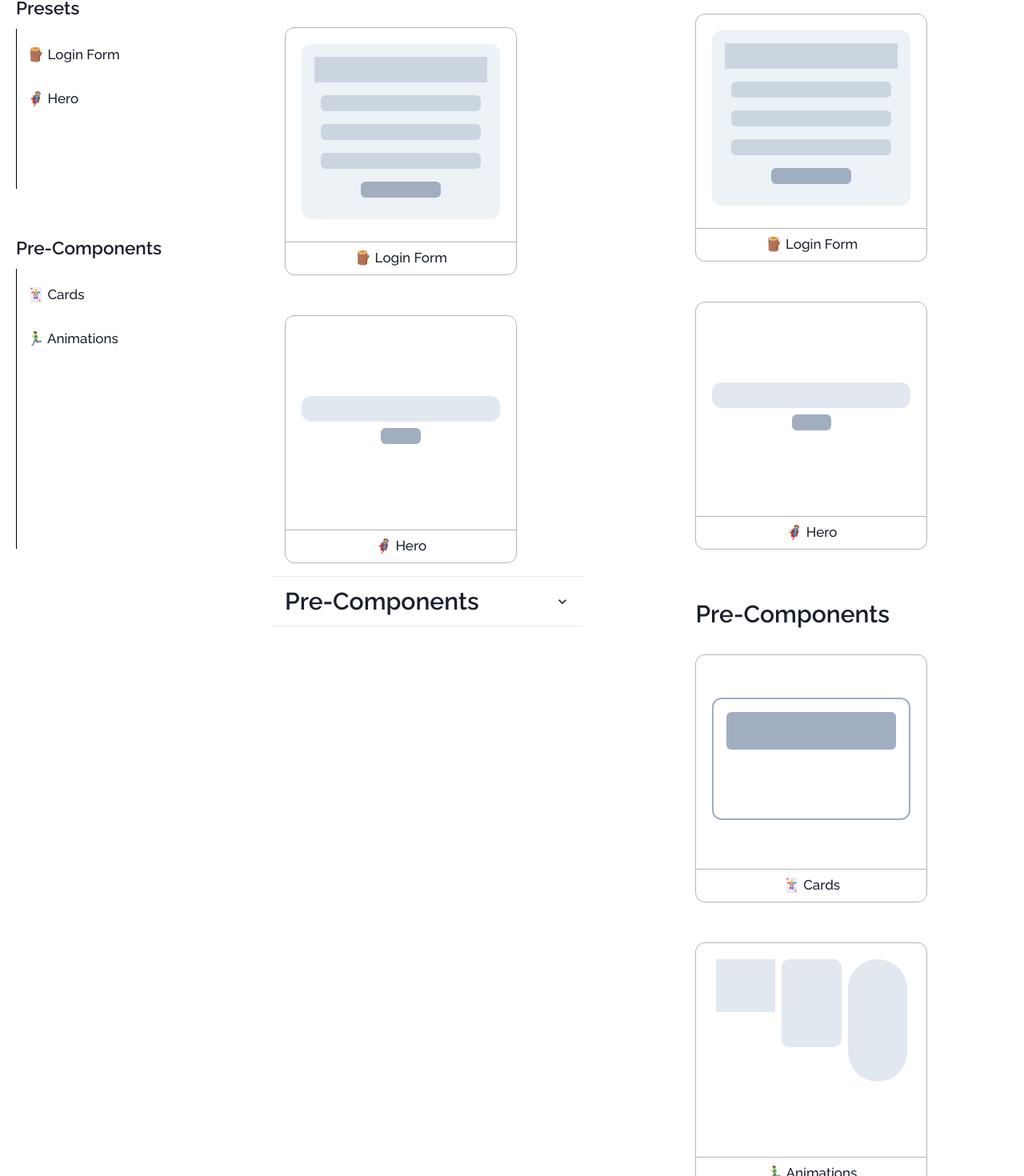
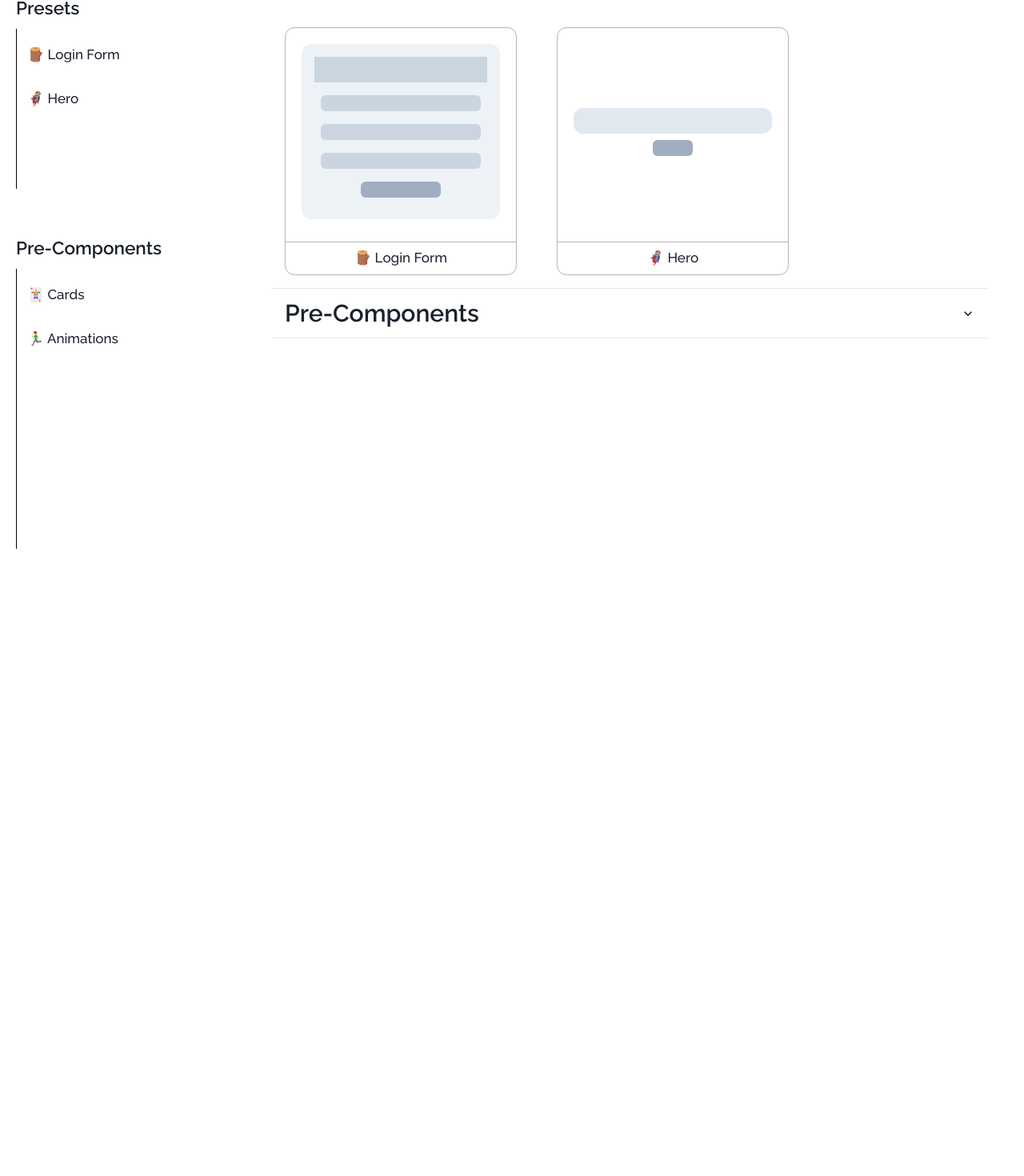
Before and after one commit to AdminForIinRange/personaluicompnextjschakraui, a Next.js app: page /components in a window 1280 px wide. Shown: the part 144-1614 px from the top of the page at 80% size. After the commit the page ends 830 px from the top, so only its background shows below. Built offline with nearby package versions, Linux system fonts and the light colour scheme.

Commit message:
according

```diff
--- a/src/components/PresetCardList/PresetCardList.jsx
+++ b/src/components/PresetCardList/PresetCardList.jsx
@@ -138,7 +138,6 @@ const PresetCardList = () => {
           p={"5"}
         >
           <Box
-
             w={"100%"}
             h={"70%"}
             rounded={"xl"}
@@ -160,38 +159,19 @@ const PresetCardList = () => {
           p={"5"}
           rotate={"45deg"}
         >
-          <HStack
-            justify={"center"}
-            align={"start"}
-            w={"100%"}
-            h={"100%"}
-
-          >
-            <Box
-
-              bgColor={"gray.200"}
-              w={"30%"}
-              h={"30%"}
-
-
-            ></Box>
+          <HStack justify={"center"} align={"start"} w={"100%"} h={"100%"}>
+            <Box bgColor={"gray.200"} w={"30%"} h={"30%"}></Box>
             <Box
               bgColor={"gray.200"}
               w={"30%"}
               h={"50%"}
-
               rounded={"10px"}
-
             ></Box>
             <Box
               bgColor={"gray.200"}
               w={"30%"}
               h={"70%"}
-
               rounded={"100px"}
-
-
-
             ></Box>
           </HStack>
         </VStack>
@@ -200,11 +180,11 @@ const PresetCardList = () => {
 
   return (
     <>
-    <Accordion defaultIndex={[0]} allowMultiple>
+      <Accordion defaultIndex={[0]} allowMultiple w={"70%"} h={"100%"}>
         <AccordionItem>
           <h2>
             <AccordionButton>
-        <Box as="span" flex='1' textAlign='left'>
+              <Box as="span" flex="1" textAlign="left">
                 <Text fontSize={"30"} fontWeight={"600"}>
                   Presets
                 </Text>
@@ -237,7 +217,11 @@ const PresetCardList = () => {
                   >
                     <VStack justify={"end"} align={"end"} h={"100%"} w={"100%"}>
                       {renderCard({ title })}
-                  <Box w={"100%"} h={"50px"} borderTop={"1.8px solid #B5B5B5"}>
+                      <Box
+                        w={"100%"}
+                        h={"50px"}
+                        borderTop={"1.8px solid #B5B5B5"}
+                      >
                         <HStack
                           justify={"center"}
                           align={"center"}
@@ -264,7 +248,7 @@ const PresetCardList = () => {
         <AccordionItem>
           <h2>
             <AccordionButton>
-        <Box as="span" flex='1' textAlign='left'>
+              <Box as="span" flex="1" textAlign="left">
                 <Text fontSize={"30"} fontWeight={"600"}>
                   Pre-Components
                 </Text>
@@ -297,7 +281,11 @@ const PresetCardList = () => {
                   >
                     <VStack justify={"end"} align={"end"} h={"100%"} w={"100%"}>
                       {renderCard({ title })}
-                  <Box w={"100%"} h={"50px"} borderTop={"1.8px solid #B5B5B5"}>
+                      <Box
+                        w={"100%"}
+                        h={"50px"}
+                        borderTop={"1.8px solid #B5B5B5"}
+                      >
                         <HStack
                           justify={"center"}
                           align={"center"}
@@ -321,110 +309,6 @@ const PresetCardList = () => {
           </AccordionPanel>
         </AccordionItem>
       </Accordion>
-      <VStack px={10}>
-        <HStack justify={"left"} w={"100%"} h={"100%"}>
-          <Text fontSize={"30"} fontWeight={"600"}>
-            Presets
-          </Text>
-        </HStack>
-        <HStack
-          flexWrap={"wrap"}
-          mt={"20px"}
-          align={"left"}
-          justify={"left"}
-          h={"100%"}
-          w={"100%"}
-          gap={"50px"}
-        >
-          {PresetItems.map(({ title, path, sectionImg }) => (
-            <Link key={title} href={`${path}`}>
-              <Box
-                w={"290px"}
-                h={"310px"}
-                border={"1.8px solid #B5B5B5"}
-                rounded={"xl"}
-                transition="transform, 0.3s ease-in-out"
-                _hover={{
-                  transform: "scale(1.03)",
-                  boxShadow: "0 5px 25px gray",
-                }}
-              >
-                <VStack justify={"end"} align={"end"} h={"100%"} w={"100%"}>
-                  {renderCard({ title })}
-                  <Box w={"100%"} h={"50px"} borderTop={"1.8px solid #B5B5B5"}>
-                    <HStack
-                      justify={"center"}
-                      align={"center"}
-                      w={"100%"}
-                      h={"100%"}
-                    >
-                      <Text
-                        align={"center"}
-                        fontSize={"17px"}
-                        fontWeight={"500"}
-                      >
-                        {title}
-                      </Text>
-                    </HStack>
-                  </Box>
-                </VStack>
-              </Box>
-            </Link>
-          ))}
-        </HStack>
-
-        <HStack justify={"left"} w={"100%"} h={"100%"} mt={"50px"}>
-          <Text fontSize={"30"} fontWeight={"600"}>
-            Pre-Components
-          </Text>
-        </HStack>
-
-        <HStack
-          flexWrap={"wrap"}
-          mt={"20px"}
-          align={"left"}
-          justify={"left"}
-          h={"100%"}
-          w={"100%"}
-          gap={"50px"}
-        >
-          {CompItems.map(({ title, path, sectionImg }) => (
-            <Link key={title} href={`${path}`}>
-              <Box
-                w={"290px"}
-                h={"310px"}
-                border={"1.8px solid #B5B5B5"}
-                rounded={"xl"}
-                transition="transform, 0.3s ease-in-out"
-                _hover={{
-                  transform: "scale(1.03)",
-                  boxShadow: "0 5px 25px gray",
-                }}
-              >
-                <VStack justify={"end"} align={"end"} h={"100%"} w={"100%"}>
-                  {renderCard({ title })}
-                  <Box w={"100%"} h={"50px"} borderTop={"1.8px solid #B5B5B5"}>
-                    <HStack
-                      justify={"center"}
-                      align={"center"}
-                      w={"100%"}
-                      h={"100%"}
-                    >
-                      <Text
-                        align={"center"}
-                        fontSize={"17px"}
-                        fontWeight={"500"}
-                      >
-                        {title}
-                      </Text>
-                    </HStack>
-                  </Box>
-                </VStack>
-              </Box>
-            </Link>
-          ))}
-        </HStack>
-      </VStack>
     </>
   );
 };
```
Lines whose indentation alone changed are shown as unchanged.
